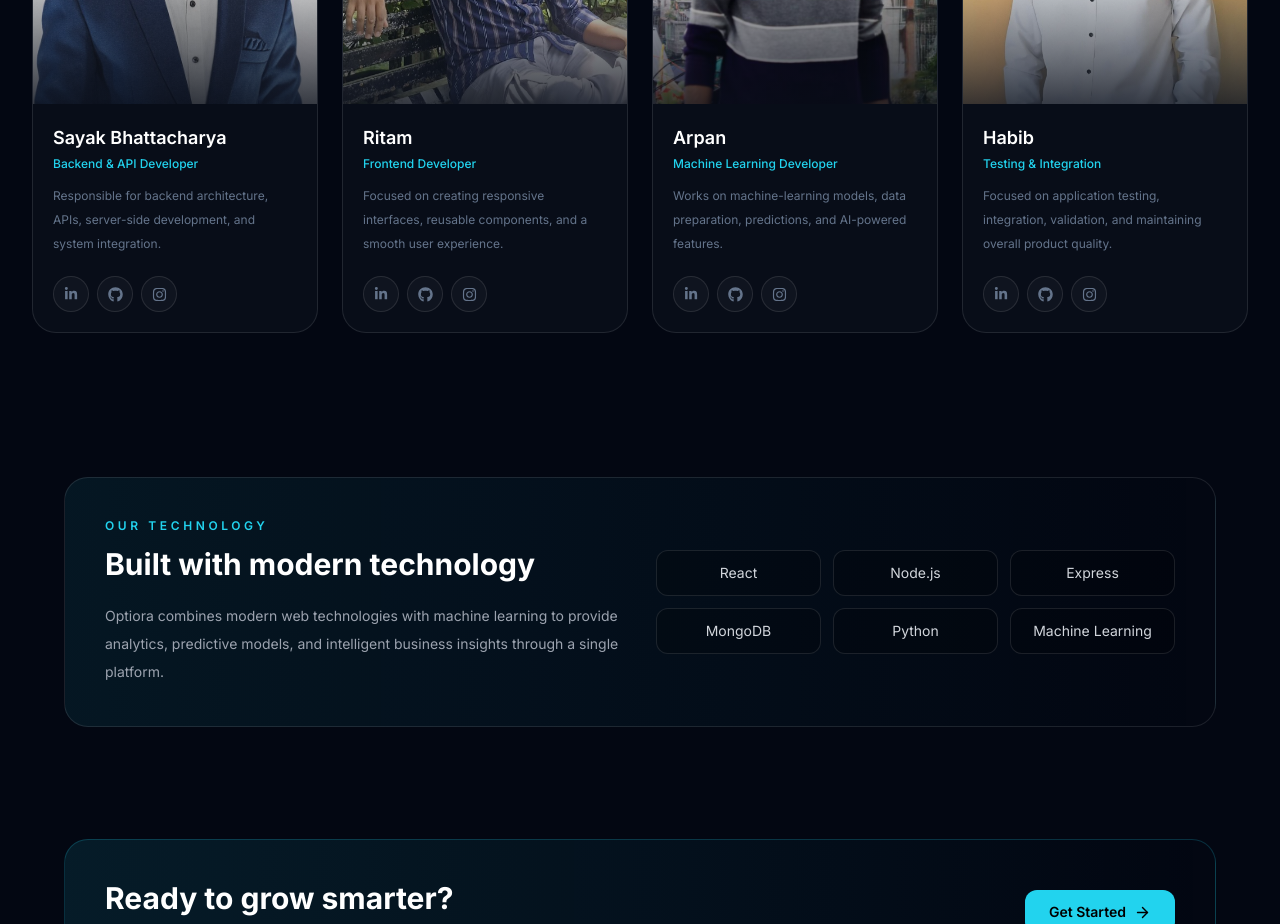
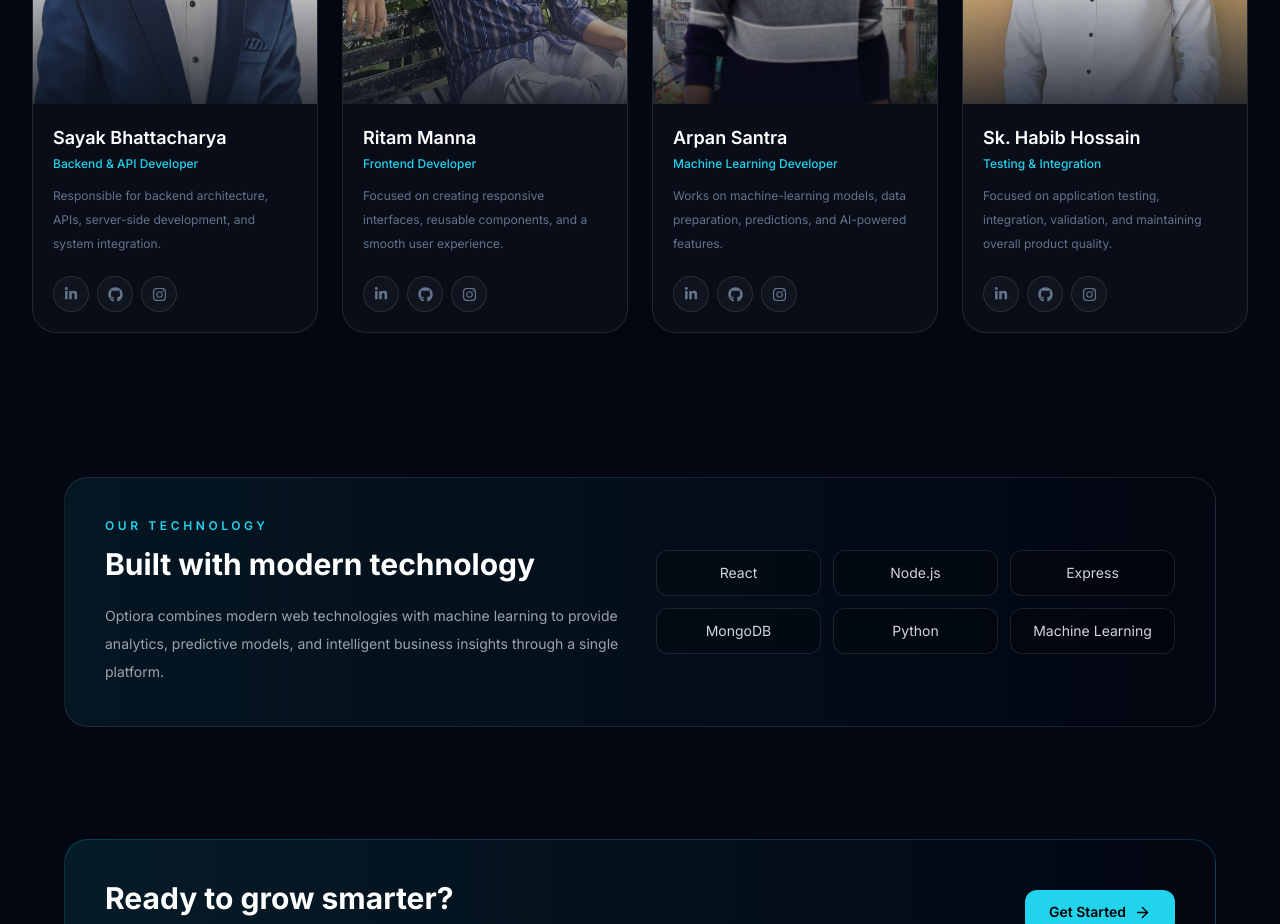
Before and after one commit to sayak25-b/Optiora, a React (Vite) app: page /about in a window 1280 px wide. Shown: the part 2380-3304 px from the top of the page. Built offline with nearby package versions, Linux system fonts and the light colour scheme.

Commit message:
Updated version

```diff
--- a/src/components/Logo.jsx
+++ b/src/components/Logo.jsx
@@ -4,7 +4,7 @@ function Logo() {
   return (
     <Link to="/" className="inline-flex items-center">
       <img
-        src="/logo.png"
+        src="/logo1.png"
         alt="Optiora"
         className="h-9 w-auto object-contain"
       />
--- a/src/pages/About.jsx
+++ b/src/pages/About.jsx
@@ -35,7 +35,7 @@ function TeamCarousel() {
       instagram: "https://www.instagram.com",
     },
     {
-      name: "Ritam",
+      name: "Ritam Manna",
       role: "Frontend Developer",
       image: "/team/ritam.jpg",
       description:
@@ -45,7 +45,7 @@ function TeamCarousel() {
       instagram: "https://www.instagram.com",
     },
     {
-      name: "Arpan",
+      name: "Arpan Santra",
       role: "Machine Learning Developer",
       image: "/team/arpan.jpg",
       description:
@@ -55,7 +55,7 @@ function TeamCarousel() {
       instagram: "https://www.instagram.com",
     },
     {
-      name: "Habib",
+      name: "Sk. Habib Hossain",
       role: "Testing & Integration",
       image: "/team/habib.jpg",
       description:
```
Also changed, not shown: public/images/register-bg.jpg, public/logo1.png (added).
